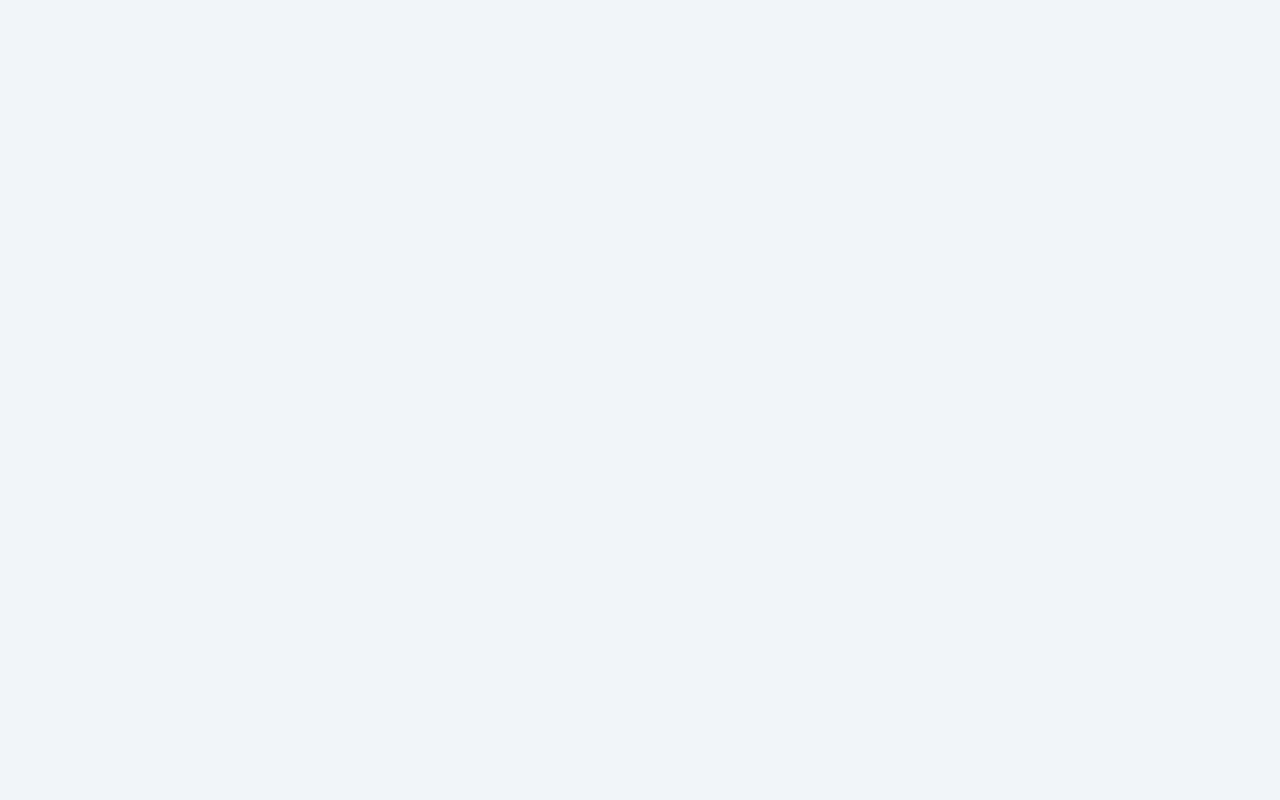
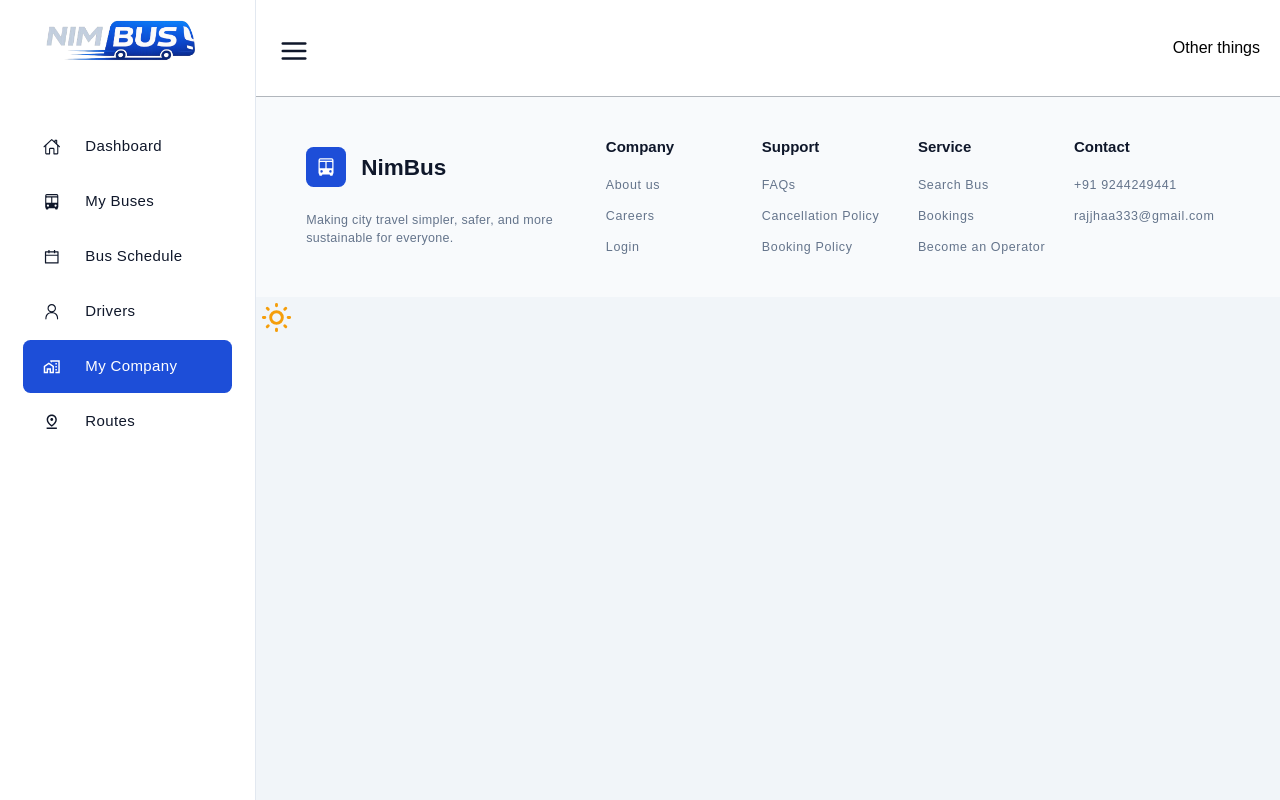
Before and after one commit to sudeshJha/bus-ticket-booking-system, a React (Vite) app: page /my_company in a window 1280 px wide. Before the commit this address had no page. Built offline with nearby package versions, Linux system fonts and the light colour scheme.

Commit message:
side bar functioning

```diff
--- a/src/App.jsx
+++ b/src/App.jsx
@@ -14,6 +14,7 @@ import OperatorLayout from "./components/ui/operator/OperatorLayout";
 import PassengerLayout from "./components/ui/passenger/PassengerLayout";
 import Logo from "./components/ui/navbar/Logo";
 import RoleRedirect from "./components/RoleRedirect";
+import Footer from "./components/ui/home/footer/Footer";
 
 const App = () => {
   return (
@@ -31,6 +32,7 @@ const App = () => {
 
             <Route element={<OperatorLayout />}>
               <Route path="dashboard" element={<Logo />} />
+              <Route path="my_company" element={<Footer />} />
               {/* other links for operator */}
             </Route>
           </Route>
--- a/src/components/ui/navbar/ThemeButton.jsx
+++ b/src/components/ui/navbar/ThemeButton.jsx
@@ -7,13 +7,9 @@ import { MdBrightness2 } from "react-icons/md";
 const ThemeButton = () => {
   const { isDarkMode, toggleTheme } = useDarkMode();
 
-  const handleClick = () => {
-    toggleTheme();
-  };
-
   return (
     <ButtonIcon
-      onClick={handleClick}
+      onClick={() => toggleTheme()}
       icon={isDarkMode ? <MdBrightness2 /> : <HiOutlineSun />}
       color={isDarkMode ? "text-info" : "text-warning"}
     />
--- a/src/components/ui/operator/Navbar.jsx
+++ b/src/components/ui/operator/Navbar.jsx
@@ -1,7 +1,25 @@
 import React from "react";
+import Logo from "../navbar/Logo";
+import ButtonIcon from "../../util/ButtonIcon";
+import { FiMenu } from "react-icons/fi";
 
-const Navbar = () => {
-  return <div>Navbar</div>;
+const Navbar = ({ isSidebarOpen, toggleSidebar }) => {
+  return (
+    <nav className="px-8 py-6 flex items-center justify-between w-fit bg-surface h-[12vh] min-w-full ">
+      <div className="flex items-center justify-center w-fit gap-16">
+        <ButtonIcon
+          icon={<FiMenu />}
+          onClick={toggleSidebar}
+          color="text-text-primary"
+          bgColor="text-primary"
+          size={12}
+        />
+        {!isSidebarOpen && <Logo />}
+      </div>
+
+      <div>Other things</div>
+    </nav>
+  );
 };
 
 export default Navbar;
--- a/src/components/ui/operator/OperatorLayout.jsx
+++ b/src/components/ui/operator/OperatorLayout.jsx
@@ -1,15 +1,20 @@
-import React from "react";
-import { Outlet } from "react-router-dom";
+import React, { useEffect, useState } from "react";
+import { Outlet, useLocation } from "react-router-dom";
 import Sidebar from "./Sidebar";
 import Navbar from "./Navbar";
 import ThemeButton from "../navbar/ThemeButton";
 
 const OperatorLayout = () => {
+  const [isSidebarOpen, setIsSidebarOpen] = useState(true);
+  const toggleSidebar = () => {
+    setIsSidebarOpen((s) => !s);
+  };
+
   return (
-    <div className="flex">
-      <Sidebar />
-      <main>
-        <Navbar />
+    <div className="flex min-w-screen">
+      {isSidebarOpen && <Sidebar />}
+      <main className="w-full">
+        <Navbar isSidebarOpen={isSidebarOpen} toggleSidebar={toggleSidebar} />
         <Outlet />
         <ThemeButton />
       </main>
--- a/src/components/ui/operator/Sidebar.jsx
+++ b/src/components/ui/operator/Sidebar.jsx
@@ -1,11 +1,11 @@
-import React from "react";
+import React, { useEffect, useState } from "react";
 import Logo from "../navbar/Logo";
 import Icon from "../../util/Icon";
+import { useLocation, useNavigate } from "react-router-dom";
 import { IoBus, IoHomeOutline } from "react-icons/io5";
-import { RiMapLine } from "react-icons/ri";
+import { MdOutlinePinDrop } from "react-icons/md";
 import { RxPerson } from "react-icons/rx";
 import { MdOutlineHomeWork } from "react-icons/md";
-import { Link } from "react-router-dom";
 import { AiOutlineCalendar } from "react-icons/ai";
 
 const navs = [
@@ -24,31 +24,51 @@ const navs = [
     link: "/my_company",
     icon: <MdOutlineHomeWork />,
   },
-  { id: 5, name: "Routes", link: "/routes", icon: <RiMapLine /> },
+  { id: 5, name: "Routes", link: "/routes", icon: <MdOutlinePinDrop /> },
 ];
 
 const Sidebar = () => {
-  const active = 4;
+  const [activeTab, setActiveTab] = useState(0);
+  const location = useLocation();
+  const navigate = useNavigate();
+
+  useEffect(() => {
+    const section = "/" + location.pathname.split("/")[1];
+    navs.map((tab) => {
+      tab.link === section && setActiveTab(tab.id);
+    });
+  }, [location]);
+
+  const selectTab = (id) => {
+    if (id === activeTab) return;
+
+    setActiveTab(id);
+    navigate(navs[id].link);
+  };
   return (
-    <div className="bg-surface px-8 min-h-screen">
-      <Logo />
-      <ul className="flex flex-col mt-20">
+    <div className="bg-surface min-h-screen flex flex-col justify-start items-center gap-20 py-4 border-r border-border w-[25vw]">
+      <div className="-ml-6 w-full flex justify-center">
+        <Logo />
+      </div>
+
+      <ul className="flex flex-col px-8 gap-1">
         {navs.map((nav) => {
           return (
             <li
+              onClick={() => selectTab(nav.id)}
               key={nav.id}
-              className={`flex items-center justify-start gap-6 pl-4 py-4  cursor-pointer rounded-xl ${active === nav.id ? "bg-primary text-primary-anti" : "bg-surface hover:bg-surface-dark text-text-primary"}`}
+              className={`flex items-center justify-start gap-6 pl-4 py-3 cursor-pointer rounded-xl ${activeTab === nav.id ? "bg-primary text-primary-anti" : "bg-surface hover:bg-surface-dark text-text-primary"}`}
             >
               <Icon
                 icon={nav.icon}
-                size="small"
+                size="extraSmall"
                 color={
-                  active === nav.id ? "text-primary-anti" : "text-text-primary"
+                  activeTab === nav.id
+                    ? "text-primary-anti"
+                    : "text-text-primary"
                 }
               />
-              <p className="mr-20 tracking-wide">
-                <Link to={nav.link}>{nav.name}</Link>
-              </p>
+              <p className="mr-20 tracking-wide text-2xl">{nav.name}</p>
             </li>
           );
         })}
--- a/src/components/util/ButtonIcon.jsx
+++ b/src/components/util/ButtonIcon.jsx
@@ -3,7 +3,7 @@ import React from "react";
 const ButtonIcon = ({ icon, onClick, color = "text-secondary", size = 14 }) => {
   return (
     <button
-      className={`bg-transparent border-none p-1 rounded-full ${color} cursor-pointer`}
+      className={`bg-transparent border-none p-1 rounded-full ${color} cursor-pointer h-${size} w-${size}`}
       onClick={onClick}
     >
       {React.cloneElement(icon, {
--- a/src/components/util/Icon.jsx
+++ b/src/components/util/Icon.jsx
@@ -1,6 +1,7 @@
 import React from "react";
 
 const sizes = {
+  extraSmall: "w-15 h-15 p-2",
   small: "w-16 h-16 p-2",
   medium: "w-24 h-24 p-3",
   large: "w-32 h-32 p-4",
```
